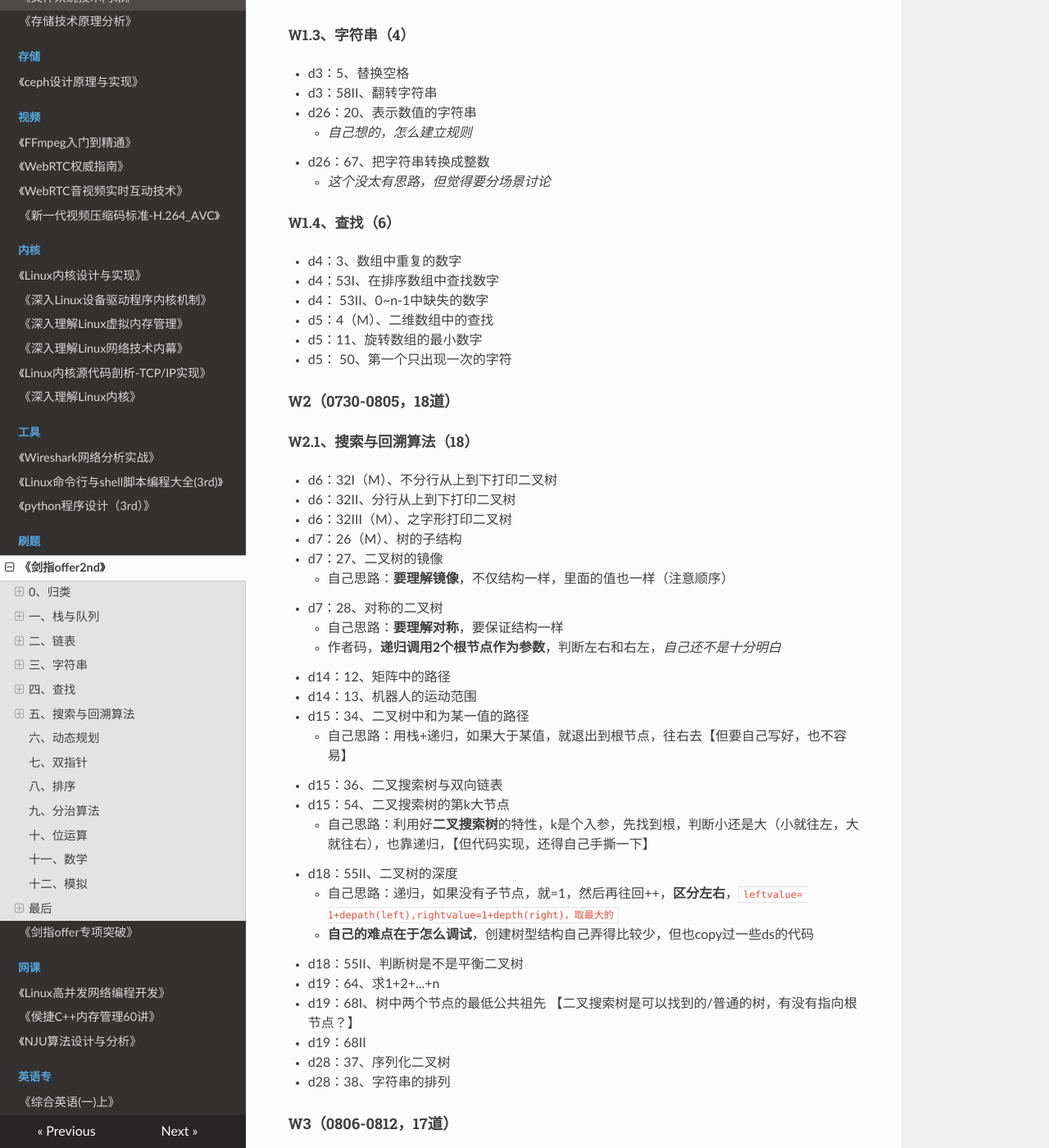
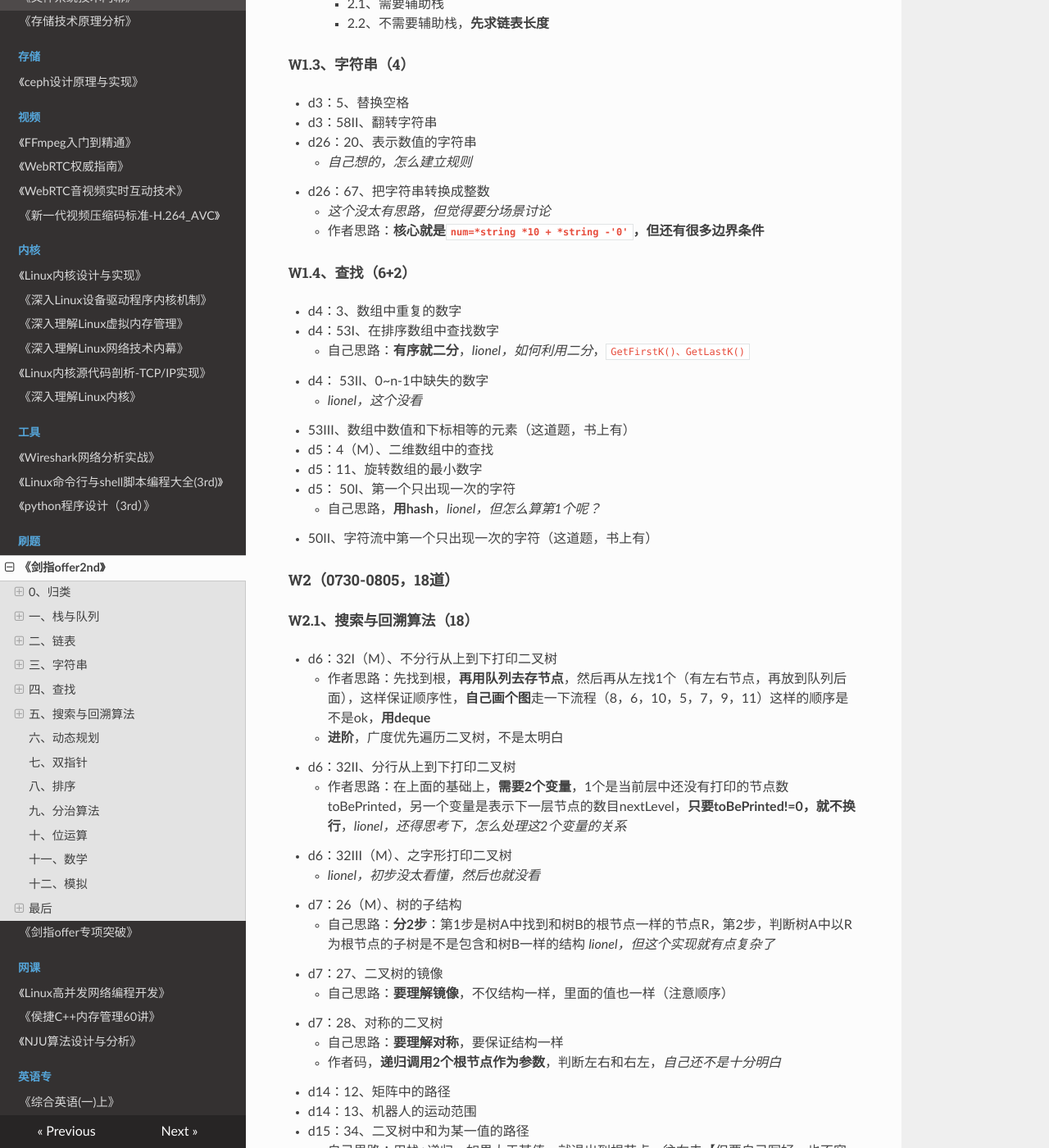
Before and after one commit to wolflion/booknotes, an MkDocs documentation site: the page built from docs/91leetcode/剑指offer.md, in a window 1280 px wide and 1400 px high, scrolled down 1319 px. Shown: the whole window at 82% size. Built offline with MkDocs 1.6.1, drawn with Linux system fonts in a browser that asks for light colours; nearby versions of some CDN libraries; some of the changed text lies outside the part shown.

Commit message:
Update 剑指offer.md

```diff
--- a/docs/91leetcode/剑指offer.md
+++ b/docs/91leetcode/剑指offer.md
@@ -1,6 +1,7 @@
 ## 《剑指offer》
 
 + 全书共75道（没有网上搜的81道，书是68道，有部分题是分2小道的），计划从0725开始刷，leetcode上需要31天
+  + 0731发现了2道（53III、50II），书上有，但刷题库上没有
 + https://leetcode.cn/study-plan/lcof/
 + https://leetcode.cn/studyplan/coding-interviews/  【新模板】
 + 书中的作者源代码：https://github.com/zhedahht/CodingInterviewChinese2
@@ -51,24 +52,35 @@
   + *自己想的，怎么建立规则*
 + d26：67、把字符串转换成整数
   + *这个没太有思路，但觉得要分场景讨论*
+  + 作者思路：**核心就是`num=*string *10 + *string -'0'`，但还有很多边界条件**
 
-##### W1.4、查找（6）
+##### W1.4、查找（6+2）
 
 + d4：3、数组中重复的数字
 + d4：53I、在排序数组中查找数字
+  + 自己思路：**有序就二分**，*lionel，如何利用二分*，`GetFirstK()、GetLastK()`
 + d4： 53II、0~n-1中缺失的数字
+  + *lionel，这个没看*
++ 53III、数组中数值和下标相等的元素（这道题，书上有）
 + d5：4（M）、二维数组中的查找
 + d5：11、旋转数组的最小数字
-+ d5： 50、第一个只出现一次的字符
++ d5： 50I、第一个只出现一次的字符
+  + 自己思路，**用hash**，*lionel，但怎么算第1个呢？*
++ 50II、字符流中第一个只出现一次的字符（这道题，书上有）
 
 #### W2（0730-0805，18道）
 
 ##### W2.1、搜索与回溯算法（18）
 
 + d6：32I（M）、不分行从上到下打印二叉树
+  + 作者思路：先找到根，**再用队列去存节点**，然后再从左找1个（有左右节点，再放到队列后面），这样保证顺序性，**自己画个图**走一下流程（8，6，10，5，7，9，11）这样的顺序是不是ok，**用deque**
+  + **进阶**，广度优先遍历二叉树，不是太明白
 + d6：32II、分行从上到下打印二叉树
+  + 作者思路：在上面的基础上，**需要2个变量**，1个是当前层中还没有打印的节点数toBePrinted，另一个变量是表示下一层节点的数目nextLevel，**只要toBePrinted!=0，就不换行**，*lionel，还得思考下，怎么处理这2个变量的关系*
 + d6：32III（M）、之字形打印二叉树
+  + *lionel，初步没太看懂，然后也就没看*
 + d7：26（M）、树的子结构
+  + 自己思路：**分2步**：第1步是树A中找到和树B的根节点一样的节点R，第2步，判断树A中以R为根节点的子树是不是包含和树B一样的结构  *lionel，但这个实现就有点复杂了*
 + d7：27、二叉树的镜像
   + 自己思路：**要理解镜像**，不仅结构一样，里面的值也一样（注意顺序）
 + d7：28、对称的二叉树
@@ -85,9 +97,16 @@
   + 自己思路：递归，如果没有子节点，就=1，然后再往回++，**区分左右**，`leftvalue= 1+depath(left),rightvalue=1+depth(right)，取最大的`
   + **自己的难点在于怎么调试**，创建树型结构自己弄得比较少，但也copy过一些ds的代码
 + d18：55II、判断树是不是平衡二叉树
-+ d19：64、求1+2+...+n
+  + 自己思路：**递归**，每次求下深度，不超过1，就是平衡二叉树
+  + 作者思路：**后序遍历**，这样遍历到某个结点时，已经遍历过了其左右子树，只需要记录它的深度，然后对比一下（**分左右**），*lionel，感觉作者写的代码里，`*pDepth`求值没啥意义啊*
++ d19：64、求1+2+...+n，不能用乘除法、for、while、switch及条件判断语句（A?B:C）
+  + 作者思路，**不让用循环和递归**，*不是太看懂，lionel*
+    + 利用构造函数
+    + 利用虚函数
+    + 利用函数指针
+    + 利用模板类型
 + d19：68I、树中两个节点的最低公共祖先  【二叉搜索树是可以找到的/普通的树，有没有指向根节点？】
-+ d19：68II
++ d19：68II、
 + d28：37、序列化二叉树
 + d28：38、字符串的排列
 
```
